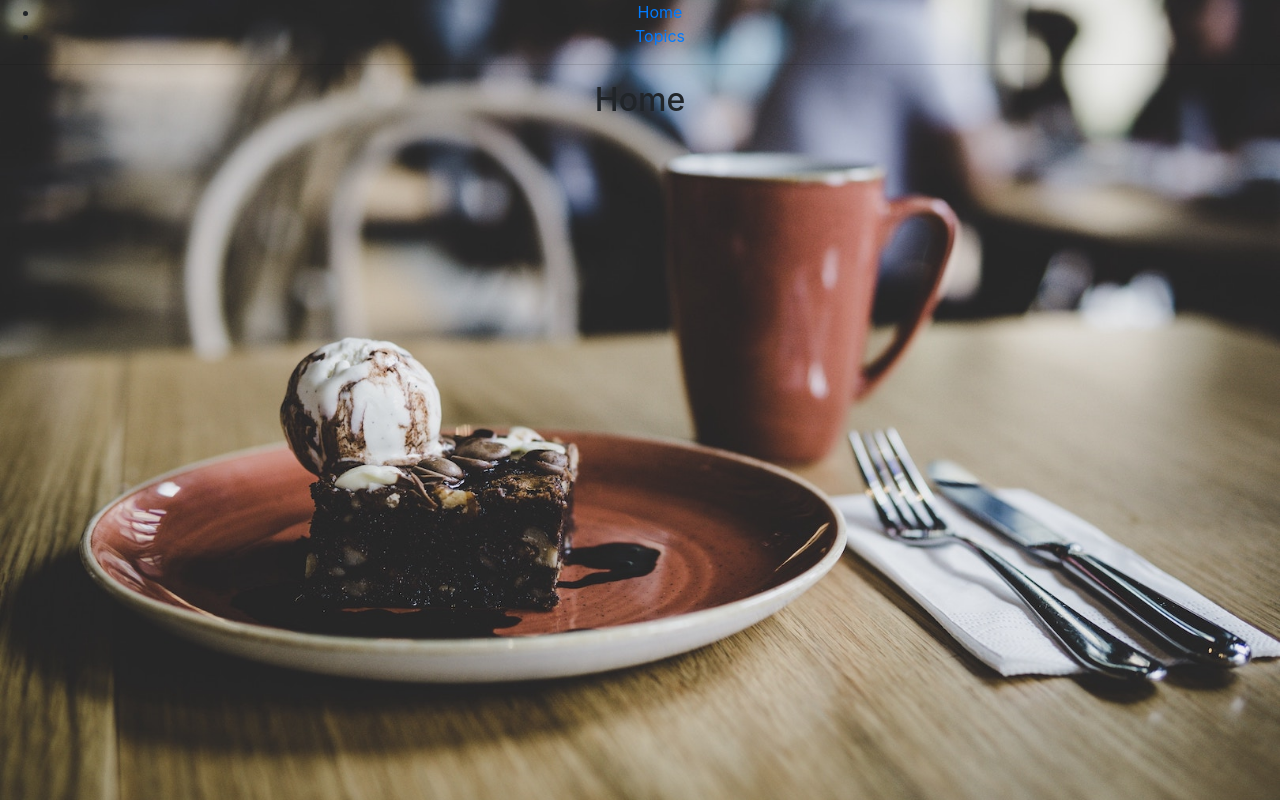
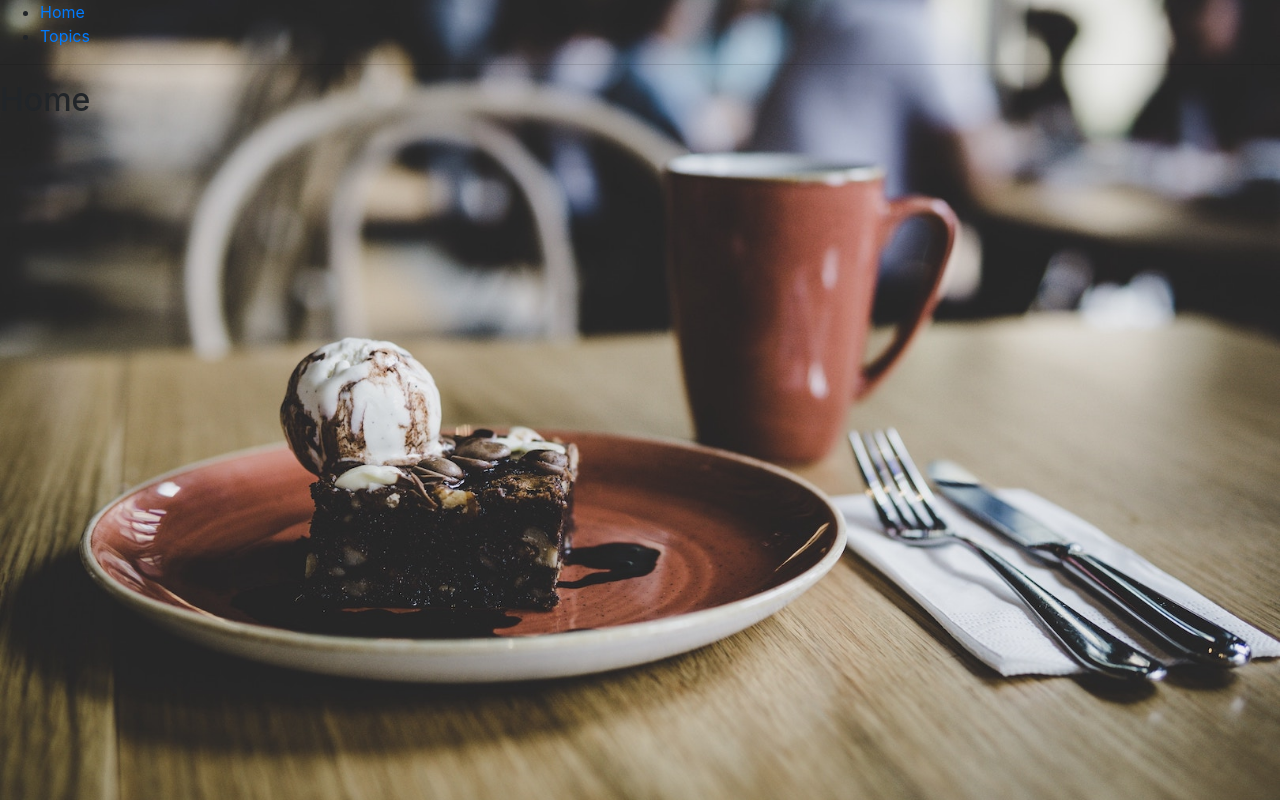
Before and after one commit to unChartedZone/ice-cream-ims, a React (Create React App) app: page / in a window 1280 px wide. Built offline with nearby package versions, Linux system fonts and the light colour scheme.

Commit message:
removed css generated by create-react-app

```diff
--- a/src/App.css
+++ /dev/null
@@ -1,38 +0,0 @@
-.App {
-  text-align: center;
-}
-
-.App-logo {
-  height: 40vmin;
-  pointer-events: none;
-}
-
-@media (prefers-reduced-motion: no-preference) {
-  .App-logo {
-    animation: App-logo-spin infinite 5s linear;
-  }
-}
-
-.App-header {
-  background-color: #282c34;
-  min-height: 100vh;
-  display: flex;
-  flex-direction: column;
-  align-items: center;
-  justify-content: center;
-  font-size: calc(10px + 2vmin);
-  color: white;
-}
-
-.App-link {
-  color: #61dafb;
-}
-
-@keyframes App-logo-spin {
-  from {
-    transform: rotate(0deg);
-  }
-  to {
-    transform: rotate(-360deg);
-  }
-}
--- a/src/App.js
+++ b/src/App.js
@@ -1,7 +1,6 @@
 import React from 'react'
 import Router from './Router'
 import 'bootstrap/dist/css/bootstrap.css'
-import './App.css'
 import './css/style.css'
 
 function App() {
--- a/src/index.css
+++ /dev/null
@@ -1,13 +0,0 @@
-body {
-  margin: 0;
-  font-family: -apple-system, BlinkMacSystemFont, 'Segoe UI', 'Roboto', 'Oxygen',
-    'Ubuntu', 'Cantarell', 'Fira Sans', 'Droid Sans', 'Helvetica Neue',
-    sans-serif;
-  -webkit-font-smoothing: antialiased;
-  -moz-osx-font-smoothing: grayscale;
-}
-
-code {
-  font-family: source-code-pro, Menlo, Monaco, Consolas, 'Courier New',
-    monospace;
-}
```
Also changed, not shown: src/index.js (+10 -11 lines).
